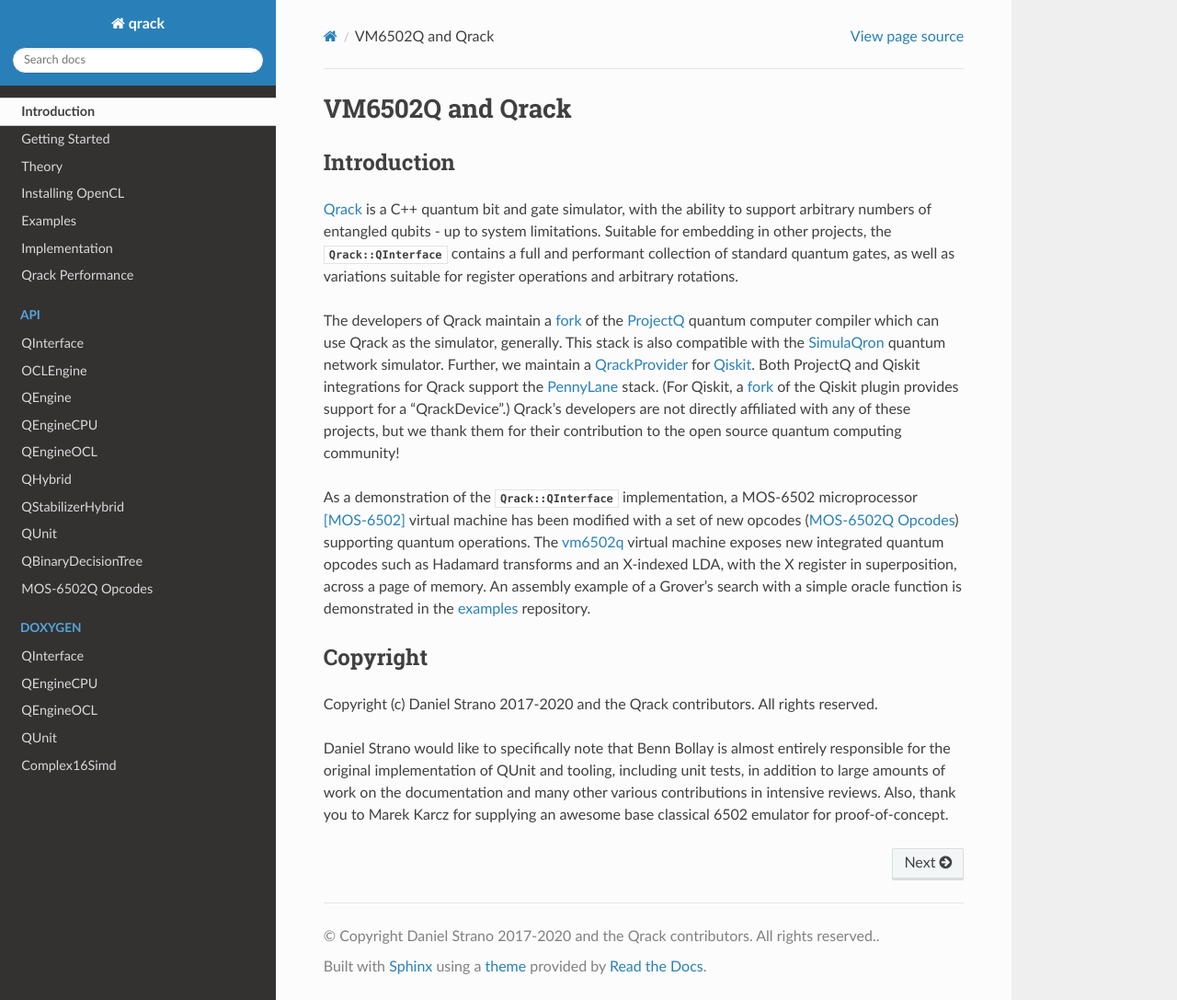
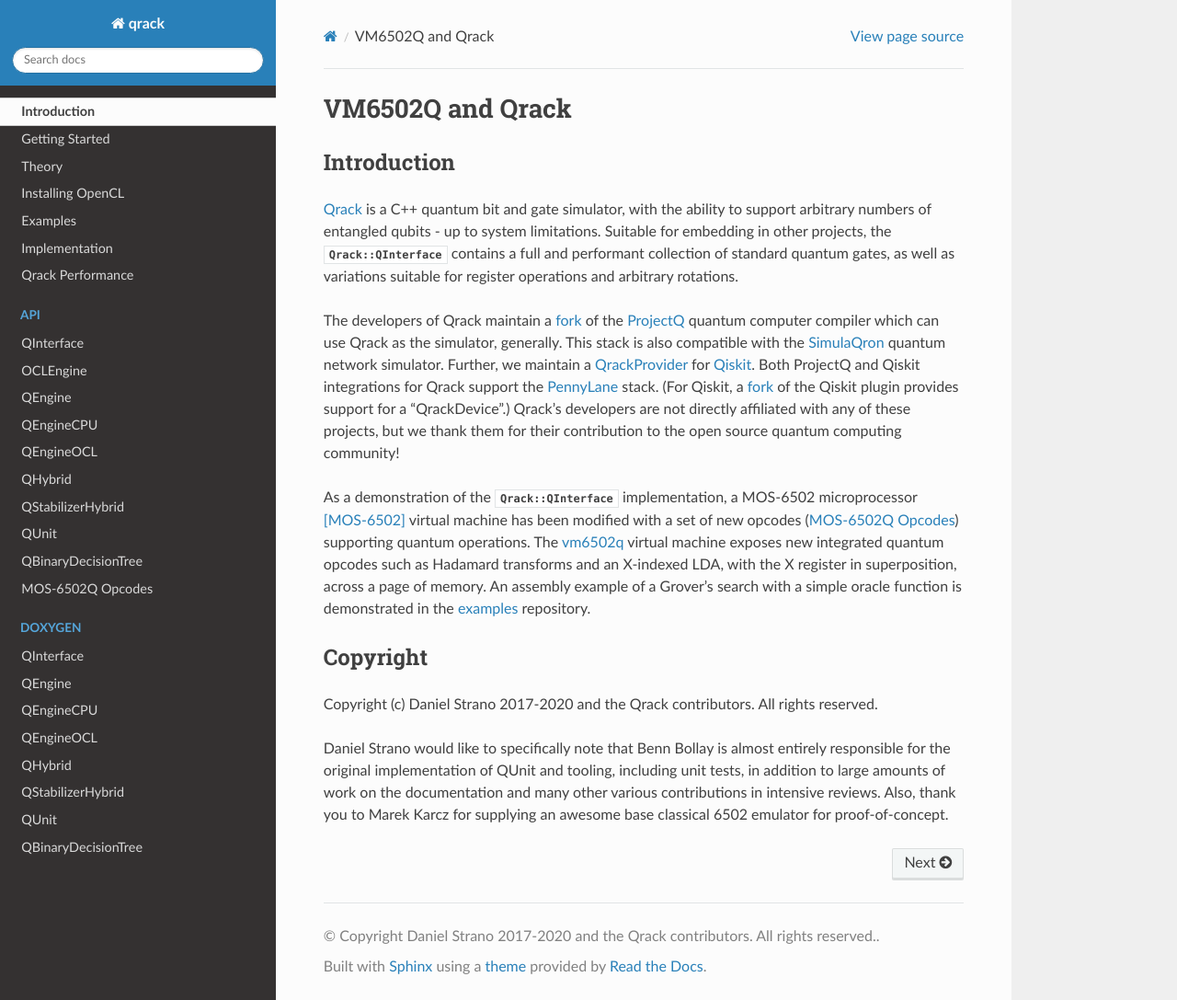
Before and after one commit to vm6502q/qrack.github.io, a Sphinx documentation site: the page built from docs/index.rst, in a window 1280 px wide and 1087 px high. Shown: the whole window at 92% size. Built offline with Sphinx 7.4.7 and the Read the Docs theme 2.0.0, drawn with Linux system fonts in a browser that asks for light colours.

Commit message:
Doxygen hooks

```diff
--- a/docs/index.rst
+++ b/docs/index.rst
@@ -59,7 +59,10 @@ Daniel Strano would like to specifically note that Benn Bollay is almost entirel
     :maxdepth: 2
 
     QInterface </en/latest/_static/doxygen/classQrack_1_1QInterface.html#http://>
+    QEngine </en/latest/_static/doxygen/classQrack_1_1QEngine.html#http://>
     QEngineCPU </en/latest/_static/doxygen/classQrack_1_1QEngineCPU.html#http://>
     QEngineOCL </en/latest/_static/doxygen/classQrack_1_1QEngineOCL.html#http://>
+    QHybrid </en/latest/_static/doxygen/classQrack_1_1QHybrid.html#http://>
+    QStabilizerHybrid </en/latest/_static/doxygen/classQrack_1_1QStabilizerHybrid.html#http://>
     QUnit </en/latest/_static/doxygen/classQrack_1_1QUnit.html#http://>
-    Complex16Simd </en/latest/_static/doxygen/structQrack_1_1Complex16Simd.html#http://>
+    QBinaryDecisionTree </en/latest/_static/doxygen/classQrack_1_1QBinaryDecisionTree.html#http://>
```
